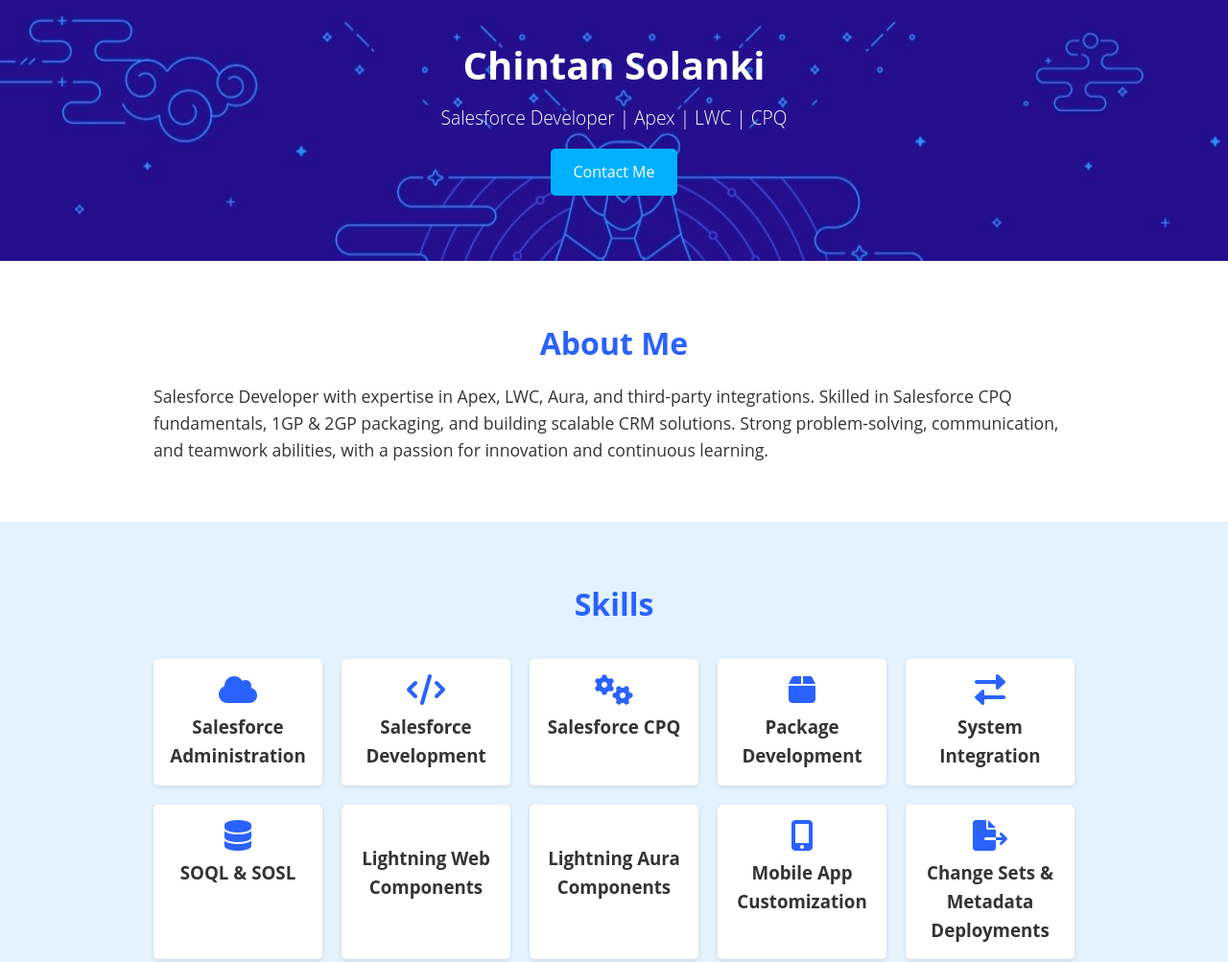
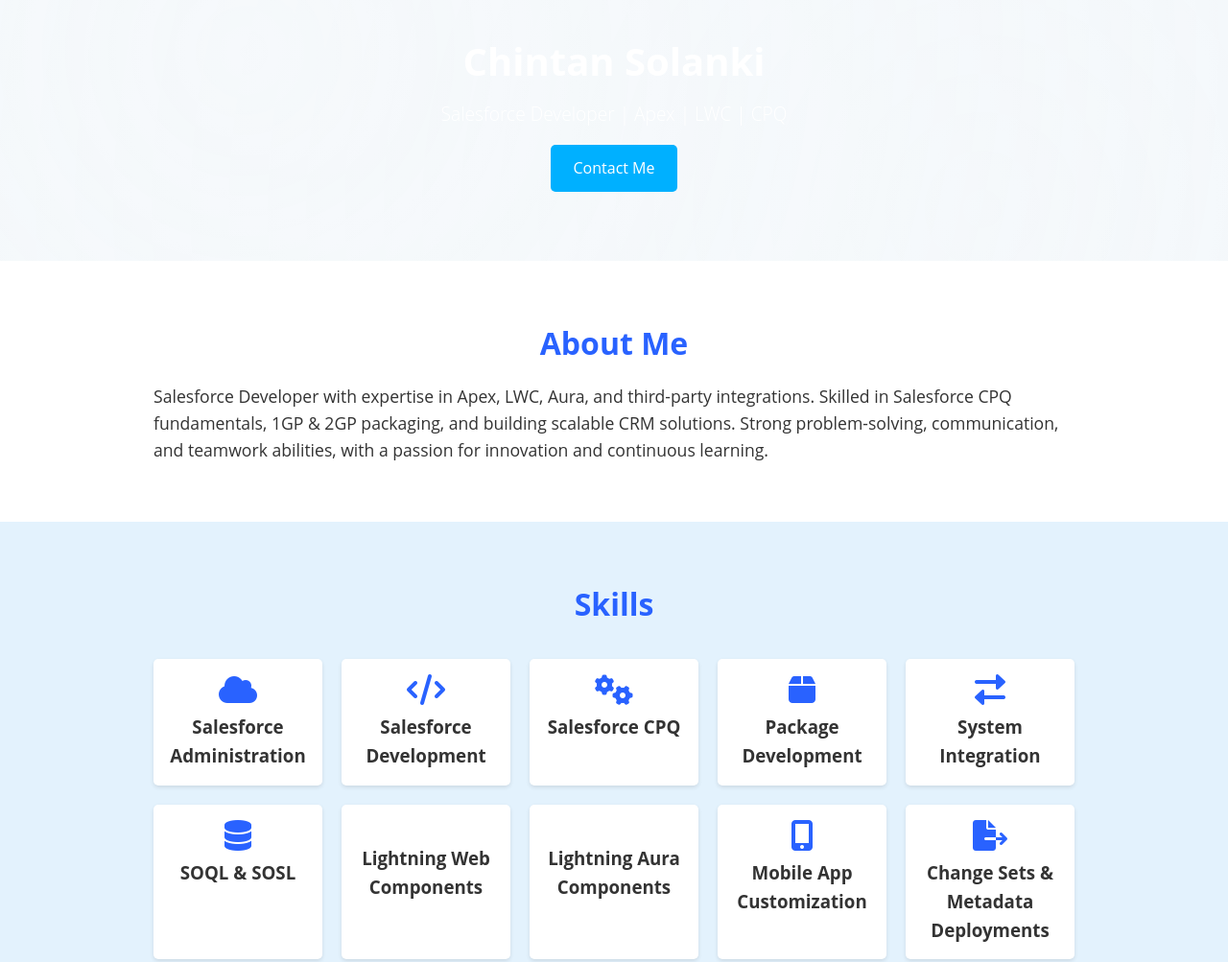
Before and after one commit to ChintanSolanki/ChintanSolanki.github.io, a plain HTML site: page index.html in a window 1280 px wide. Shown: the top 1003 px of the page at 96% size. Drawn offline with Linux system fonts and the light colour scheme.

Commit message:
CSS Change

```diff
--- a/css/style.css
+++ b/css/style.css
@@ -17,16 +17,22 @@ body {
     padding: 20px;
 }
 
-/* Header */
 header {
-    /* background-color: #2962ff; */
-    background-image: url('../images/header-bg.jpg');
-    background-size: cover;
-    background-repeat: no-repeat;
+    /* background-color: #2962ff; */ /* Remove the solid blue */
     color: white;
     padding: 1rem 0;
     height: 240px;
     text-align: center;
+    position: relative; /* For positioning pseudo-elements */
+    overflow: hidden; /* To contain the gradient/animation */
+}
+
+header .container {
+    background: none;
+    padding: 1rem 20px;
+    margin: 0 auto;
+    position: relative; /* So content sits above the background */
+    z-index: 2; /* Ensure text is on top */
 }
 
 header h1 {
@@ -37,6 +43,40 @@ header h1 {
 header .tagline {
     font-size: 1.2rem;
     font-weight: 300;
+}
+
+.cta-button {
+    display: inline-block;
+    padding: 0.75rem 1.5rem;
+    background-color: #00b0ff;
+    color: white;
+    text-decoration: none;
+    border-radius: 5px;
+    margin-top: 1rem;
+    transition: background-color 0.3s ease;
+}
+
+.cta-button:hover {
+    background-color: #0091ea;
+}
+
+/* --- Creative Header Background Options --- */
+
+/* Option 1: Gradient with Cloud-Like Effect */
+header::before {
+    content: "";
+    position: absolute;
+    top: 0;
+    left: 0;
+    width: 100%;
+    height: 100%;
+    background: linear-gradient(to bottom, #4a90e2, #63b8ff); /* Lighter blues */
+    opacity: 0.7; /* Adjust for intensity */
+    z-index: 1; /* Place behind content */
+    /* Add a subtle "cloud" effect */
+    background-image:
+        radial-gradient(circle at 20% 20%, rgba(255,255,255,0.2), transparent),
+        radial-gradient(circle at 80% 80%, rgba(255,255,255,0.1), transparent);
 }
 
 .cta-button {
```
